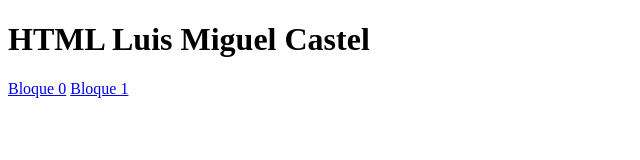
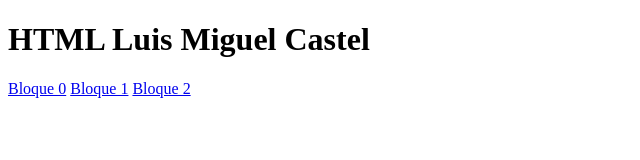
Before and after one commit to LuisMiguelCastel/LLMM-LMCO-1DAM, a plain HTML site: page index.html in a window 1280 px wide. Shown: the full height of the page, 0-640 px from the left. Drawn offline with Linux system fonts and the light colour scheme.

Commit message:
añadir bloque2 a index

```diff
--- a/index.html
+++ b/index.html
@@ -6,4 +6,5 @@
 
 <a href="ejercicios/Bloque0.html">Bloque 0</a>
 <a href="ejercicios/Bloque1.html">Bloque 1</a>
+<a href="ejercicios/Bloque2.html">Bloque 2</a>
 </html>
```
